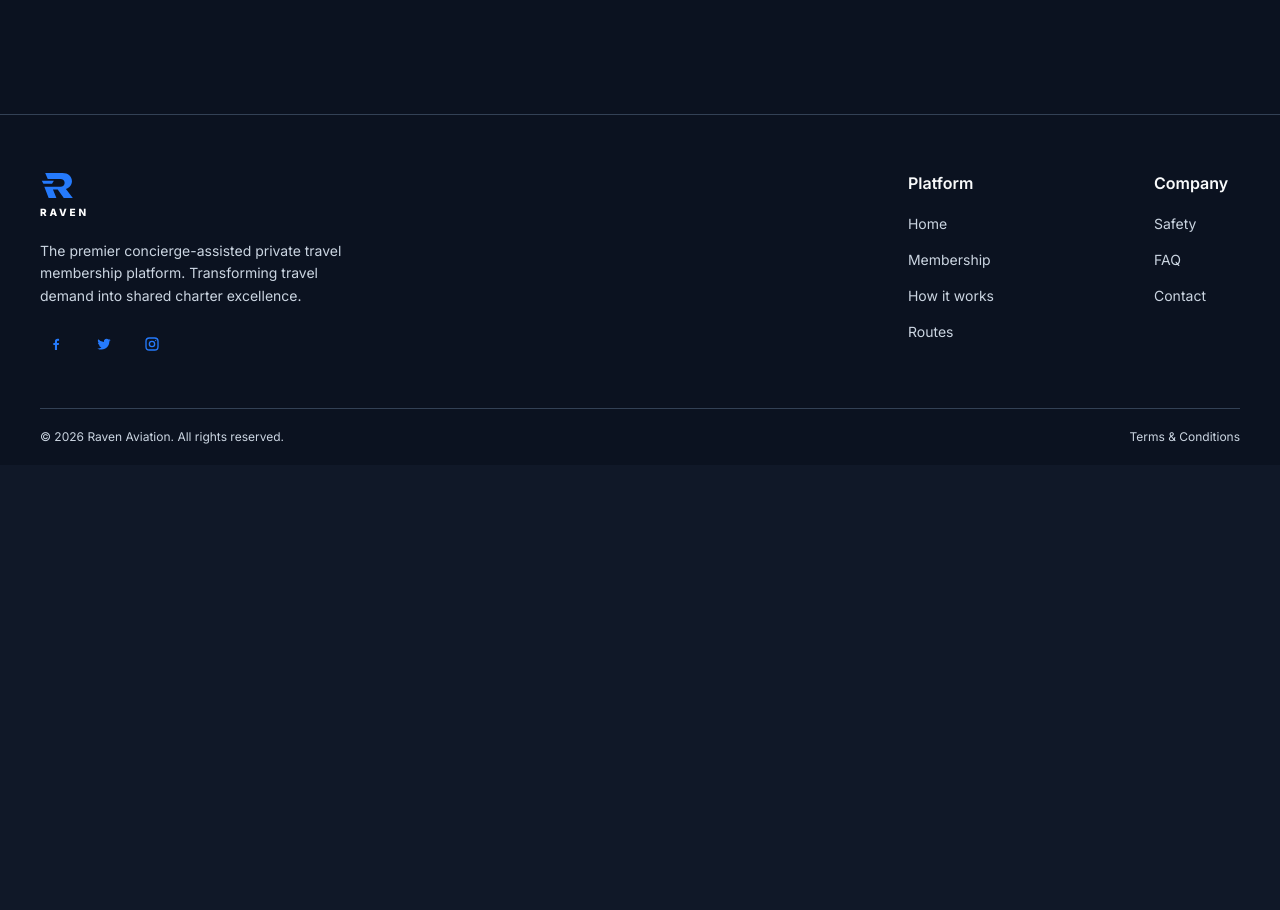
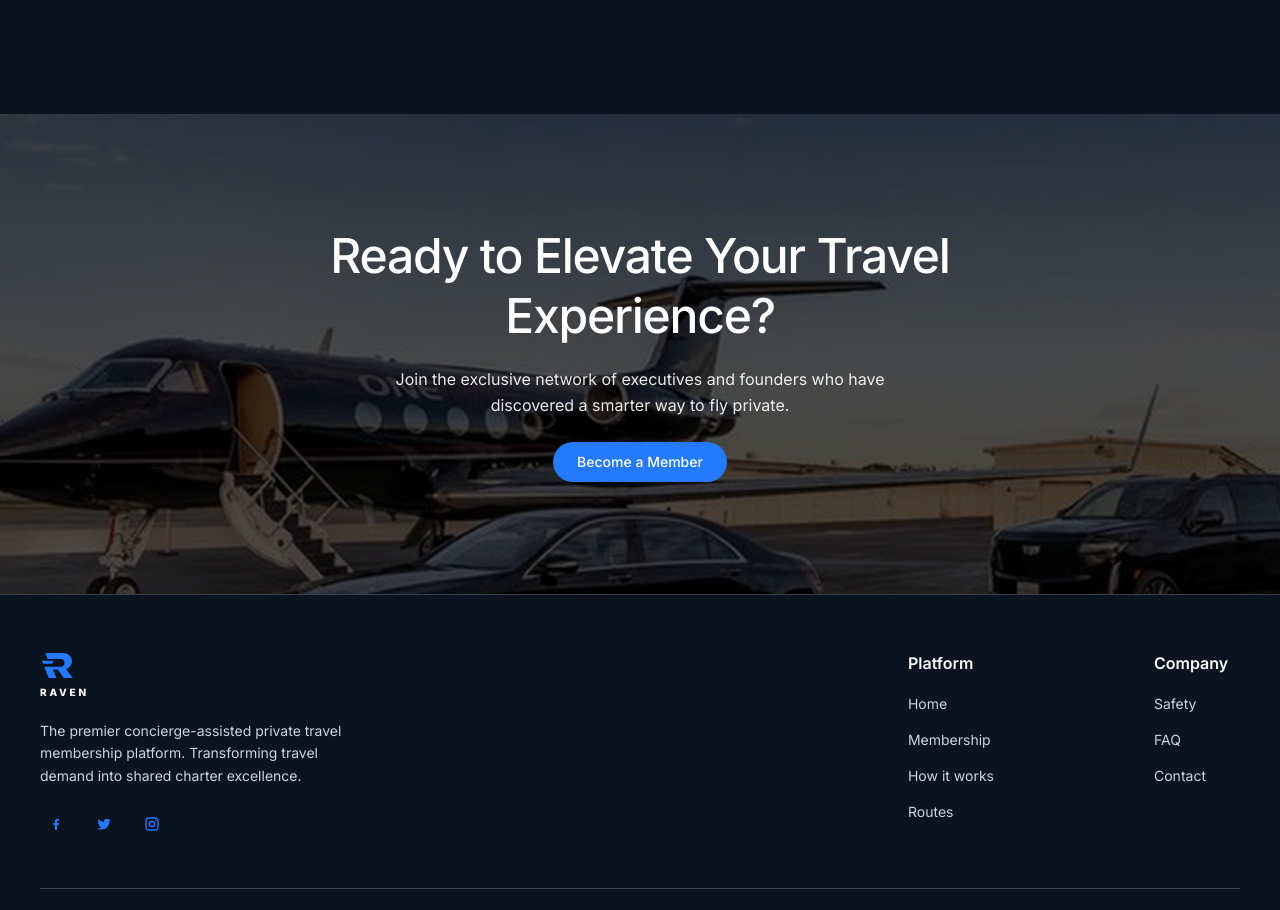
Before and after one commit to rahimsoftdev/fly-X, a React (Vite) app: page /contact in a window 1280 px wide. Shown: the part 1343-2253 px from the top of the page. Before the commit the page ends 1808 px from the top, so only its background shows below. Built offline with nearby package versions, Linux system fonts and the light colour scheme.

Commit message:
add contact info in contact page

```diff
--- a/src/components/shared/CallToAction.tsx
+++ b/src/components/shared/CallToAction.tsx
@@ -8,6 +8,7 @@ type CallToActionProps = {
     description: string;
     buttonText: string;
     buttonLink: string;
+    isDark?: boolean
 };
 
 export default function CallToAction({
@@ -18,11 +19,12 @@ export default function CallToAction({
     description,
     buttonText,
     buttonLink,
+    isDark
 }: CallToActionProps) {
     return (
         <section
             id="call-to-action"
-            className="relative isolate overflow-hidden bg-[#0B1220]"
+            className={`relative isolate overflow-hidden ${isDark && 'bg-[#0B1220]'}`}
         >
             {/* Background image */}
             <img
@@ -35,7 +37,7 @@ export default function CallToAction({
             />
 
             {/* Dark overlay: text readable thakar jonno (light/dark dui mode e same) */}
-            <div className="absolute inset-0 -z-10 bg-black/60" />
+            <div className={`absolute inset-0 -z-10 ${isDark && 'bg-black/60'}`} />
 
             <div className="container-main section-padding">
                 <div className="mx-auto flex min-h-64 max-w-3xl flex-col items-center justify-center gap-4 text-center md:min-h-72 md:gap-5 xl:min-h-80">
--- a/src/pages/public/ContactPage.tsx
+++ b/src/pages/public/ContactPage.tsx
@@ -2,6 +2,10 @@ import contactHeroImg from '@/assets/images/hero3.png'
 import ContactForm from '@/components/public/ContactForm';
 import ContactMethods from '@/components/public/ContactMethods';
 import PageHero from '@/components/public/PageHero';
+import CallToAction from '@/components/shared/CallToAction';
+//images:
+import contatfooter from '@/assets/images/contatfooter.png'
+
 
 const ContactPage = () => {
     return (
@@ -14,6 +18,14 @@ const ContactPage = () => {
             />
             <ContactMethods />
             <ContactForm />
+
+            <CallToAction image={contatfooter}
+                imageAlt="image"
+                buttonLink="/"
+                heading="Ready to Elevate Your Travel Experience?"
+                description="Join the exclusive network of executives and founders who have discovered a smarter way to fly private."
+                buttonText="Become a Member"
+            />
         </div>
     );
 };
--- a/src/pages/public/HomePage.tsx
+++ b/src/pages/public/HomePage.tsx
@@ -27,6 +27,7 @@ const HomePage = () => {
                 heading="Ready to Elevate Your Travel Experience?"
                 description="Join the exclusive network of executives and founders who have discovered a smarter way to fly private."
                 buttonText="Become a Member"
+                isDark={true}
             />
         </div>
     );
```
Also changed, not shown: src/assets/images/contatfooter.png (renamed from src/assets/images/Frame 2147226321 (3).png).
